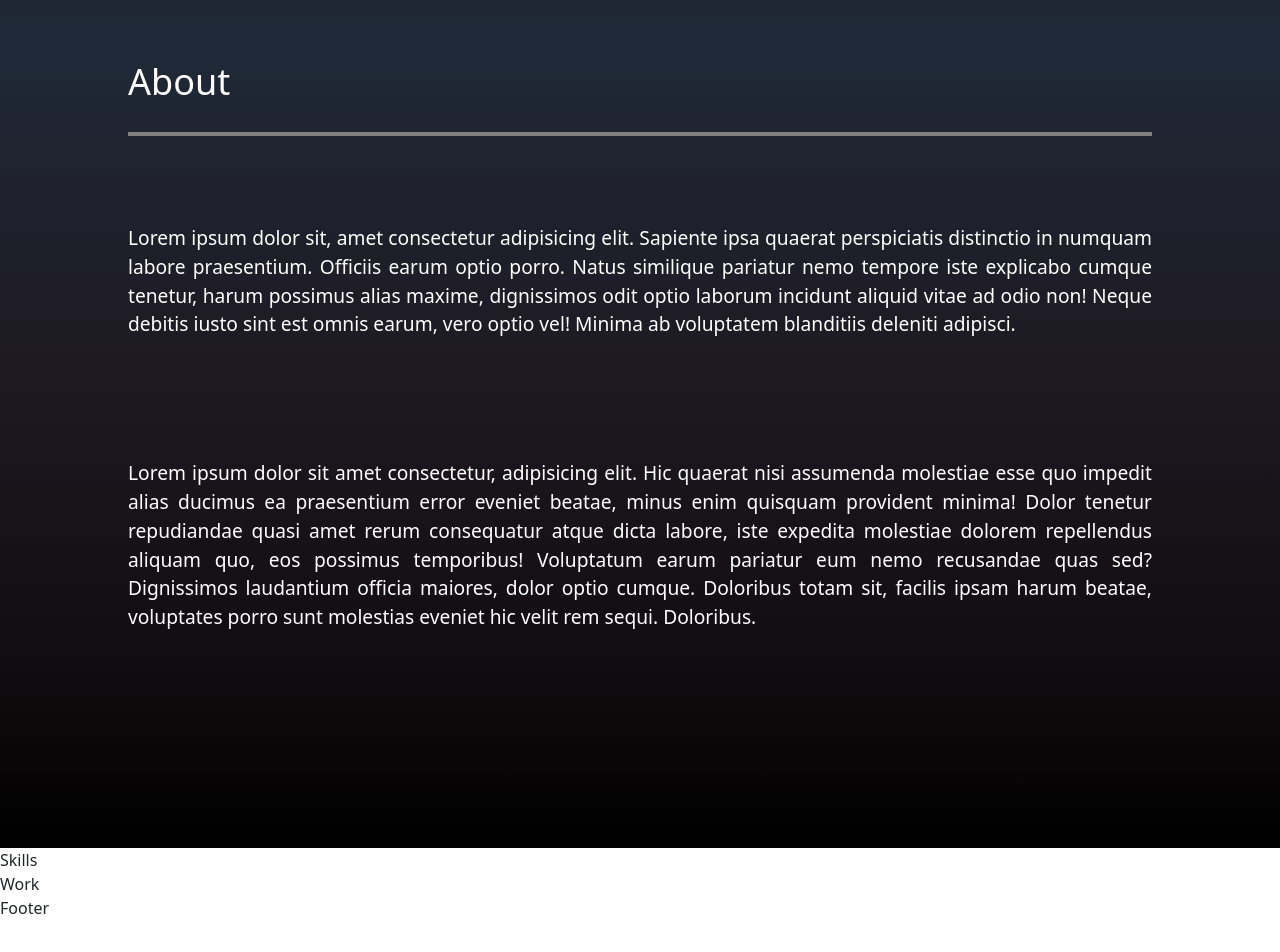
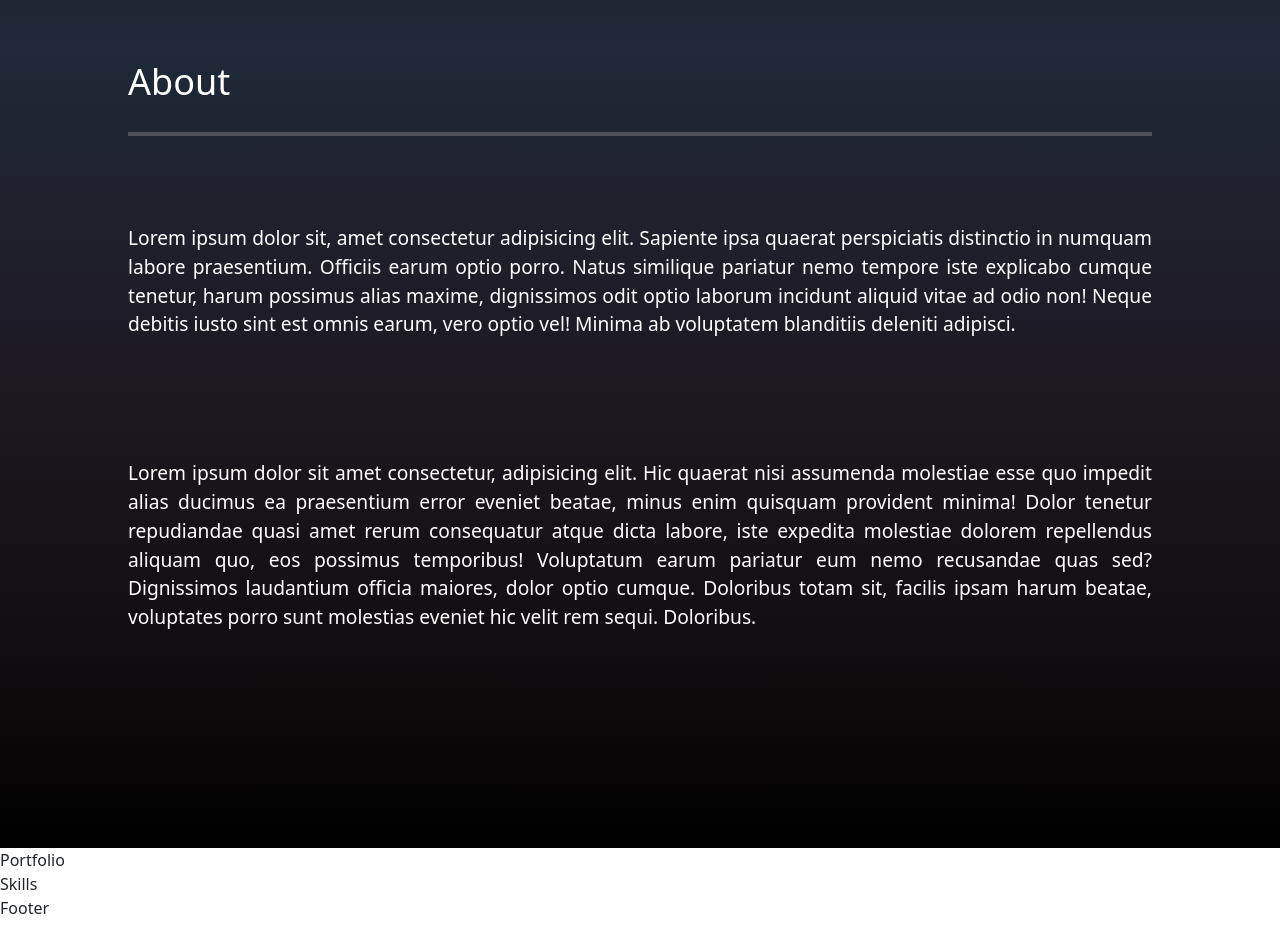
Before and after one commit to Arunkumarbalasubramani/React---Portfolio-App, a React (Create React App) app: page / in a window 1280 px wide. Shown: the part 752-1704 px from the top of the page. Before the commit the page ends 1672 px from the top, so only its background shows below. Built offline with nearby package versions, Linux system fonts and the light colour scheme.

Commit message:
created a portfolio component

```diff
--- a/src/App.js
+++ b/src/App.js
@@ -1,4 +1,10 @@
-import { Homepage, About, Footer, Skills, Work } from "./components/export";
+import {
+  Homepage,
+  About,
+  Footer,
+  Skills,
+  Portfolio,
+} from "./components/export";
 import { Navbar } from "./container/Navbar";
 
 import "bootstrap/dist/css/bootstrap.min.css";
@@ -10,8 +16,9 @@ function App() {
       <Homepage />
 
       <About />
+      <Portfolio />
       <Skills />
-      <Work />
+
       <Footer />
       <SocialLinks />
     </div>
--- a/src/components/About/About.jsx
+++ b/src/components/About/About.jsx
@@ -6,7 +6,7 @@ const About = () => {
       <div className="about-heading">
         <h3 className="heading">About</h3>
 
-        <p className="about-para">
+        <p className="about-para ">
           Lorem ipsum dolor sit, amet consectetur adipisicing elit. Sapiente
           ipsa quaerat perspiciatis distinctio in numquam labore praesentium.
           Officiis earum optio porro. Natus similique pariatur nemo tempore iste
@@ -28,6 +28,7 @@ const About = () => {
           eveniet hic velit rem sequi. Doloribus.
         </p>
       </div>
+      <div className="max-w-screen-lg p-4 mx-auto flex flex-col justify-center w-full h-full"></div>
     </div>
   );
 };
--- a/src/components/About/About.scss
+++ b/src/components/About/About.scss
@@ -19,6 +19,7 @@
   justify-content: center;
   width: 100%;
   max-width: 1024px;
+  margin-bottom: 20px;
 }
 
 .heading {
@@ -26,7 +27,7 @@
   font-size: 2.25rem;
   line-height: 2.25rem;
   border-bottom-width: 4px;
-  border-color: grey;
+  border-color: rgba(128, 128, 128, 0.5);
 }
 .about-para {
   text-align: justify;
--- /dev/null
+++ b/src/components/Portfolio/portfolio.jsx
@@ -0,0 +1,7 @@
+import React from "react";
+import "./portfolio.scss";
+const Portfolio = () => {
+  return <div>Portfolio</div>;
+};
+
+export default Portfolio;
--- a/src/components/Work/Work.jsx
+++ /dev/null
@@ -1,7 +0,0 @@
-import React from "react";
-import "./Work.scss";
-const Work = () => {
-  return <div>Work</div>;
-};
-
-export default Work;
--- a/src/components/export.js
+++ b/src/components/export.js
@@ -1,6 +1,5 @@
 export { default as Homepage } from "./Homepage/Homepage";
 export { default as About } from "./About/About";
 export { default as Footer } from "./Footer/Footer";
-
+export { default as Portfolio } from "./Portfolio/portfolio";
 export { default as Skills } from "./Skills/Skills";
-export { default as Work } from "./Work/Work";
```
Also changed, not shown: src/components/Portfolio/portfolio.scss (added).
